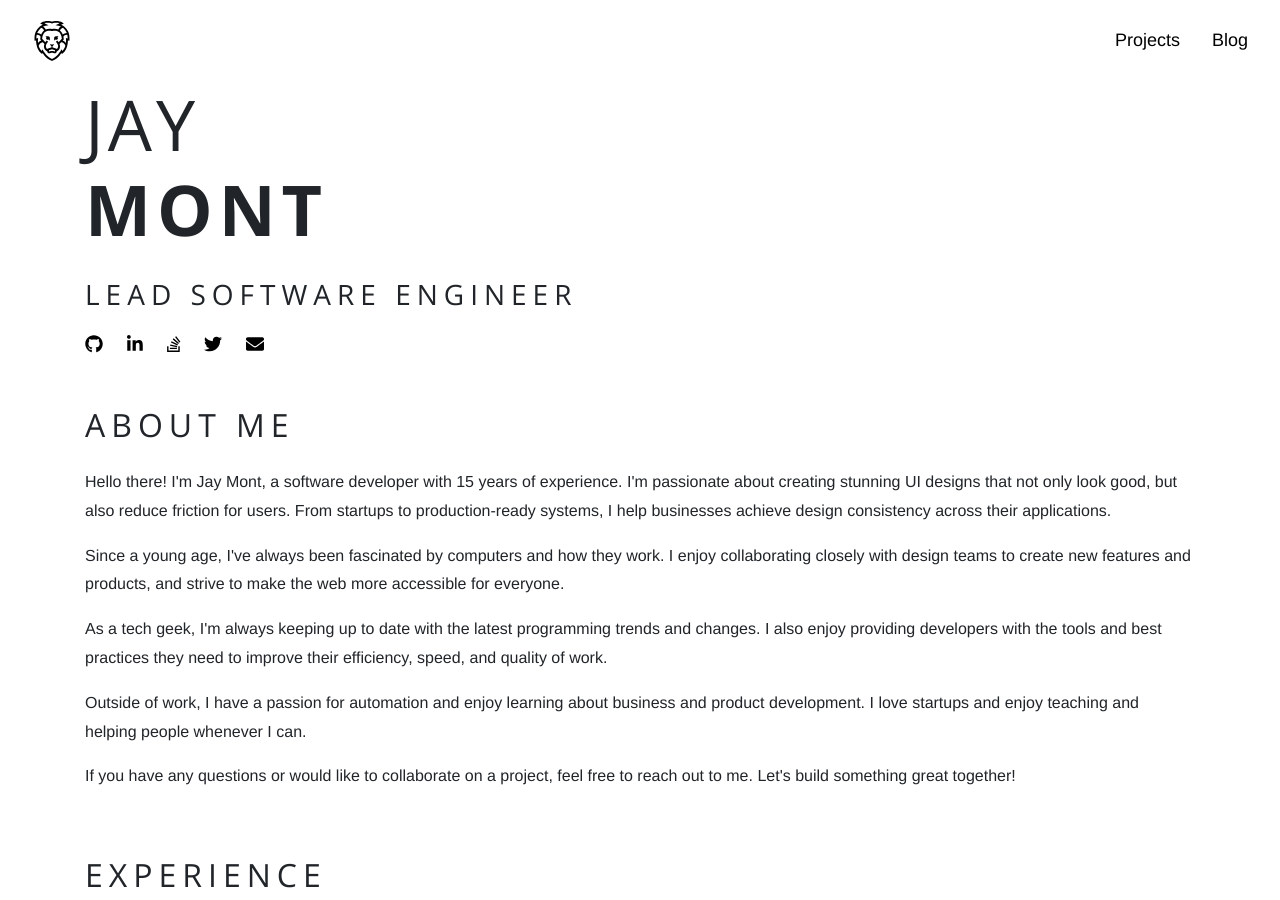
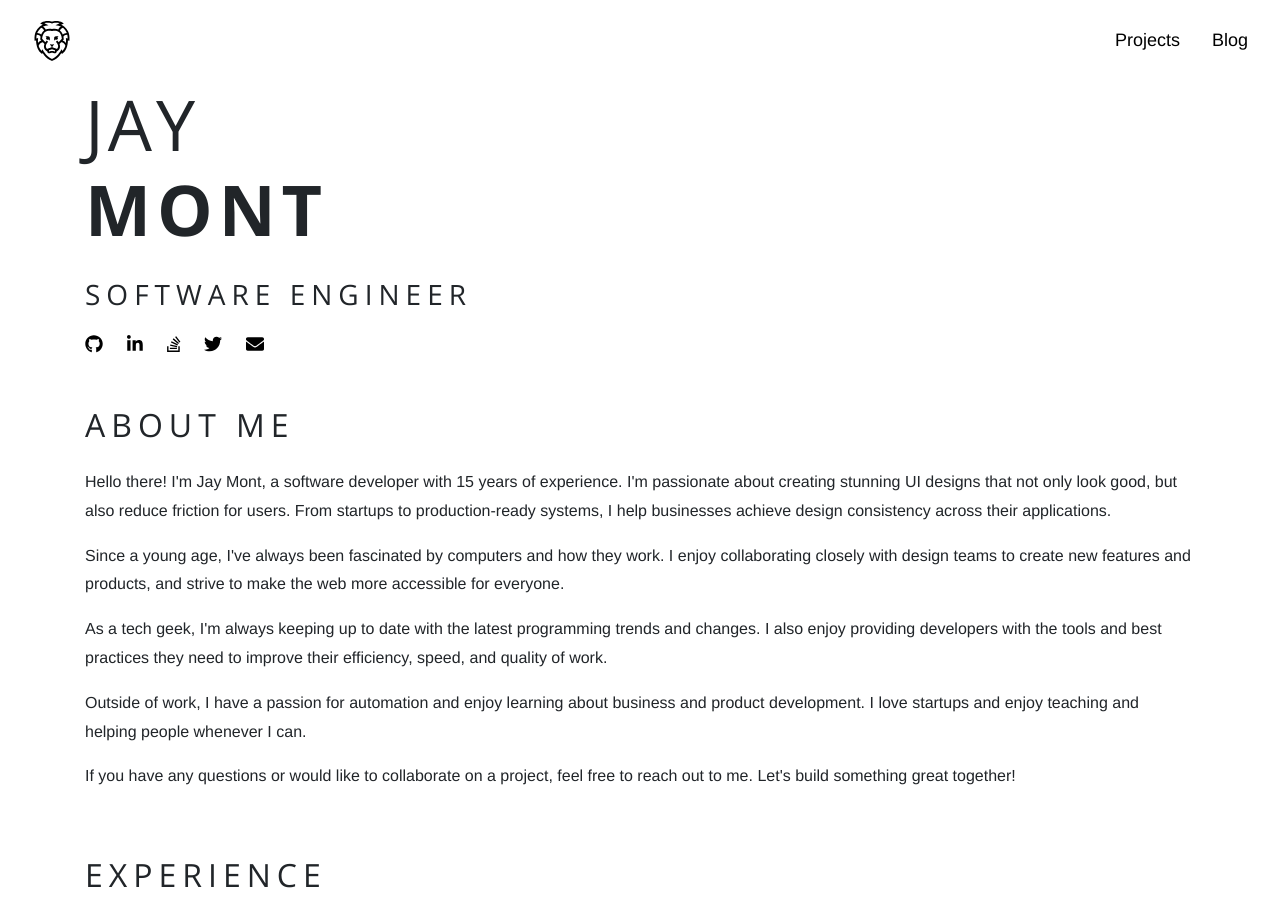
Before and after one commit to jmonterroso/jmonterroso.github.io, a Jekyll site: the page built from index.html, in a window 1280 px wide and 900 px high. Built offline with Jekyll 4.4.1, drawn with Linux system fonts in a browser that asks for light colours; nearby versions of some CDN libraries.

Commit message:
feat: title update

```diff
--- a/index.html
+++ b/index.html
@@ -1,8 +1,8 @@
 ---
 # Feel free to add content and custom Front Matter to this file.
 # To modify the layout, see https://jekyllrb.com/docs/themes/#overriding-theme-defaults
-title: Lead Software Engineer
-description: Lead Software Engineer / React / Typescript / Node / Unit Testing
+title: Software Engineer
+description: Software Engineer / React / Typescript / Node / Unit Testing
 layout: core
 active: home
 ---
@@ -12,7 +12,7 @@ active: home
             <div class="col-12 text-left">
 
                 <h1 class="ls-4 text-uppercase fz-28 fz-md-40  fz-lg-70 mb-4"><span class="font-weight-light">Jay</span> <br/>Mont </h1>
-                <h2 class="text-uppercase fz-16 fz-md-20 fz-lg-28 ls-4 font-weight-light">Lead Software Engineer</h2>
+                <h2 class="text-uppercase fz-16 fz-md-20 fz-lg-28 ls-4 font-weight-light">Software Engineer</h2>
                 <div class="d-flex justify-content-start mt-4 ">
                     <a class="fz-18 mr-4 d-inline-block" aria-label="Github Profile"
                        href="https://github.com/{{ site.github_username }}" rel="noreferrer noopener"
```
